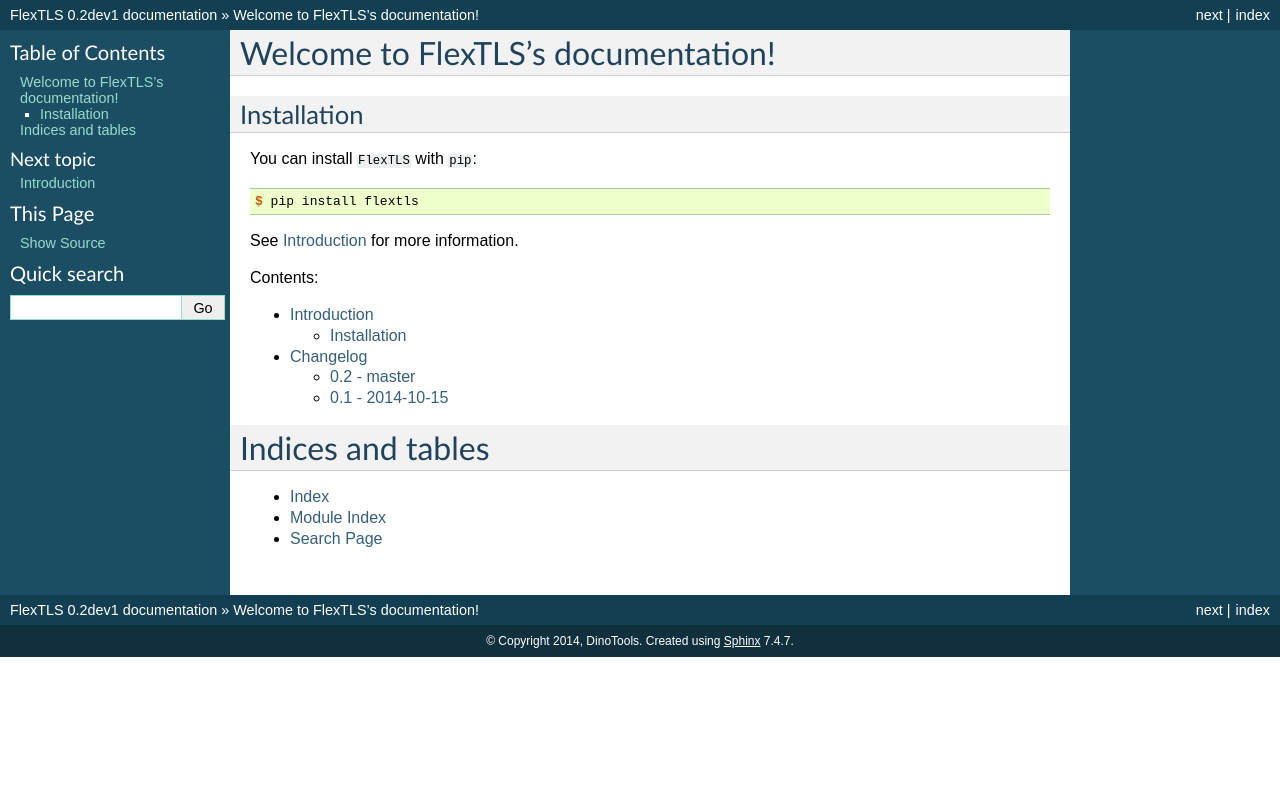
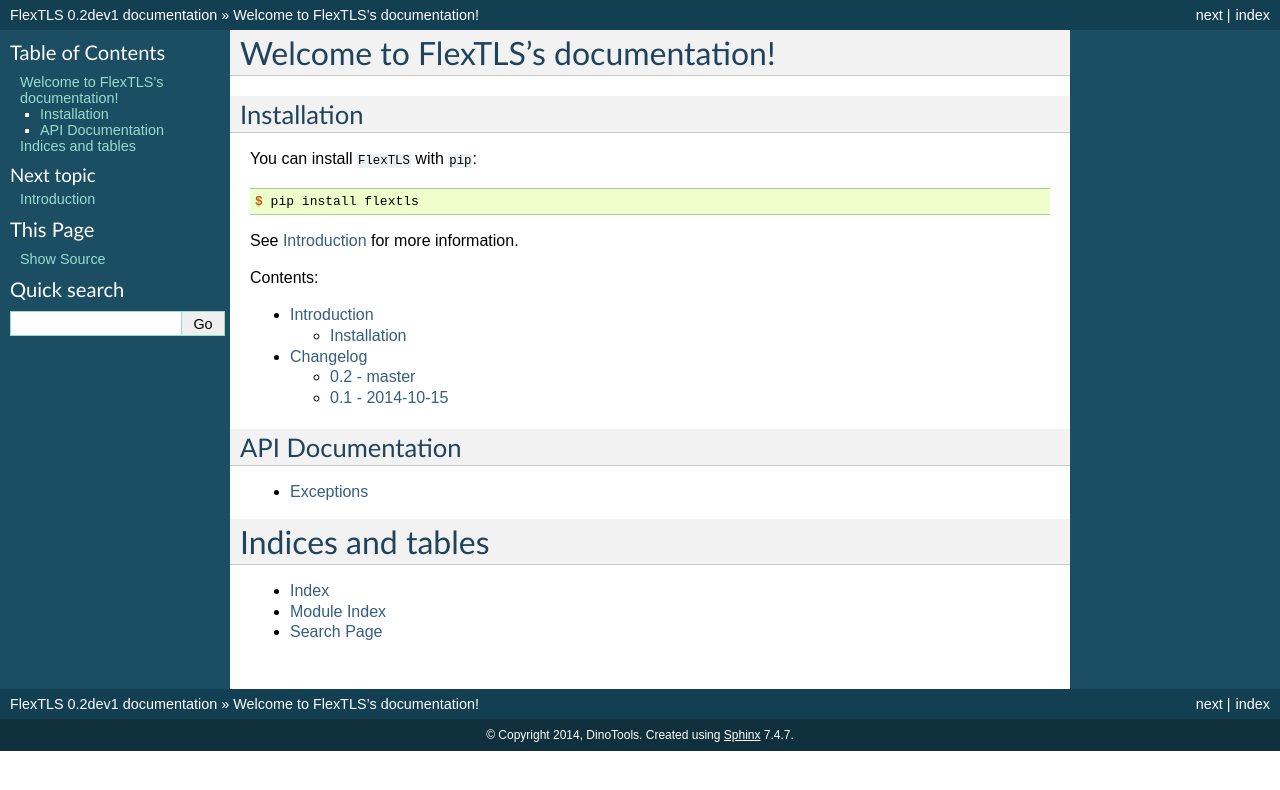
Before and after one commit to DinoTools/python-flextls, a Sphinx documentation site: the page built from docs/source/index.rst, in a window 1280 px wide. Shown: the top 790 px of the page. Built offline with Sphinx 7.4.7, drawn with Linux system fonts in a browser that asks for light colours.

```diff
--- /dev/null
+++ b/docs/source/api/exception.rst
@@ -0,0 +1,5 @@
+Exceptions
+==========
+
+.. automodule:: flextls.exception
+    :members:
--- a/docs/source/index.rst
+++ b/docs/source/index.rst
@@ -20,6 +20,13 @@ Contents:
    introduction
    changelog
 
+API Documentation
+-----------------
+
+.. toctree::
+   :maxdepth: 2
+
+   api/exception
 
 Indices and tables
 ==================
```
